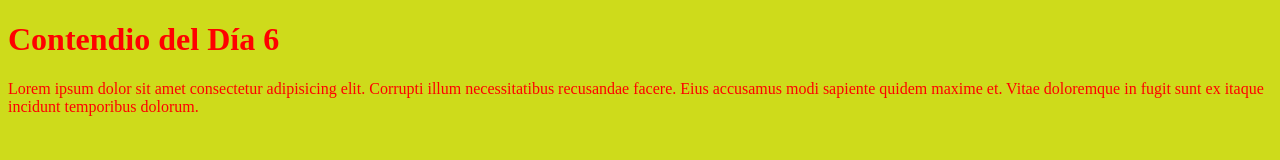
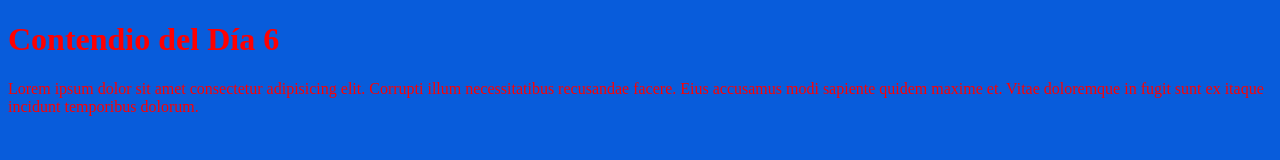
Before and after one commit to Pablo-Brizuela/Curso-Cisco, a plain HTML site: page Pruebas 1/index.html in a window 1280 px wide. Drawn offline with Linux system fonts and the light colour scheme.

Commit message:
Subiendo cambios nada nuevo

```diff
--- a/Pruebas 1/estilo.css
+++ b/Pruebas 1/estilo.css
@@ -1,4 +1,4 @@
 body{
-    background-color: #cedb1b;
+    background-color: #085cdb;
     color:red
 }
```
